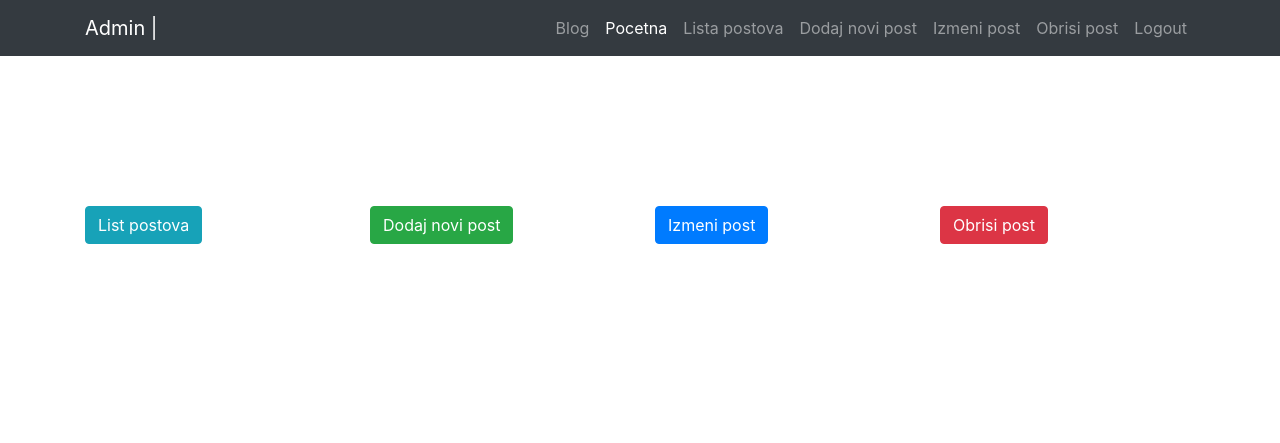
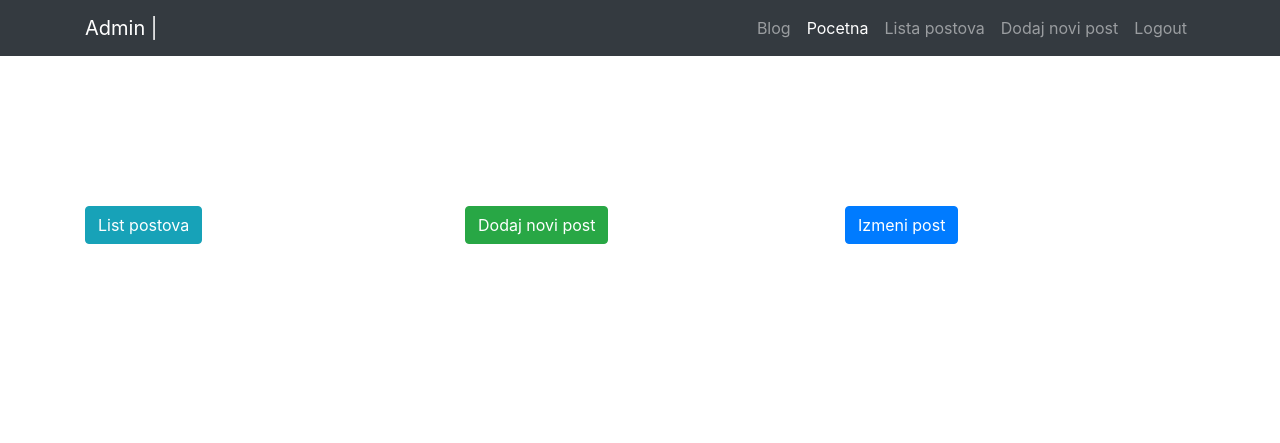
Before and after one commit to jokerrs/new_blog, a PHP site: page /novi_projekat/admin.php in a window 1280 px wide. Shown: the top 443 px of the page. Run offline with PHP 8.4, Linux system fonts and the light colour scheme; the visitor is signed in with stand-in values (Sample User, id 1); data that the repository does not hold is empty; some libraries are stand-ins or nearby versions.

Commit message:
obrisana navigacija za brisanje i izmenu posta

```diff
--- a/admin.php
+++ b/admin.php
@@ -54,8 +54,6 @@
           <li class="nav-item active" active><a class="nav-link" href="<?= $link_sajta."admin.php"; ?>">Pocetna</a></li>
           <li class="nav-item"><a class="nav-link" href="<?= $link_sajta."post_list.php"; ?>">Lista postova</a></li>
           <li class="nav-item"><a class="nav-link" href="<?= $link_sajta."add_new.php"; ?>">Dodaj novi post</a></li>
-          <li class="nav-item"><a class="nav-link" href="<?= $link_sajta."edit.php"; ?>">Izmeni post</a></li>
-          <li class="nav-item"><a class="nav-link" href="<?= $link_sajta."delete.php"; ?>">Obrisi post</a></li>
           <li class="nav-item"><a class="nav-link" href="logout.php">Logout</a></li>
         </ul>
       </div>
@@ -81,11 +79,6 @@
         <div class="col-sm admin-buttons">
             <a href="<?= $link_sajta."edit.php"; ?>">
                 <button type="button" class="btn btn-primary">Izmeni post</button>
-            </a>
-        </div>
-        <div class="col-sm admin-buttons">
-            <a href="<?= $link_sajta."delete.php"; ?>">
-                <button type="button" class="btn btn-danger">Obrisi post</button>
             </a>
         </div>
 
```
